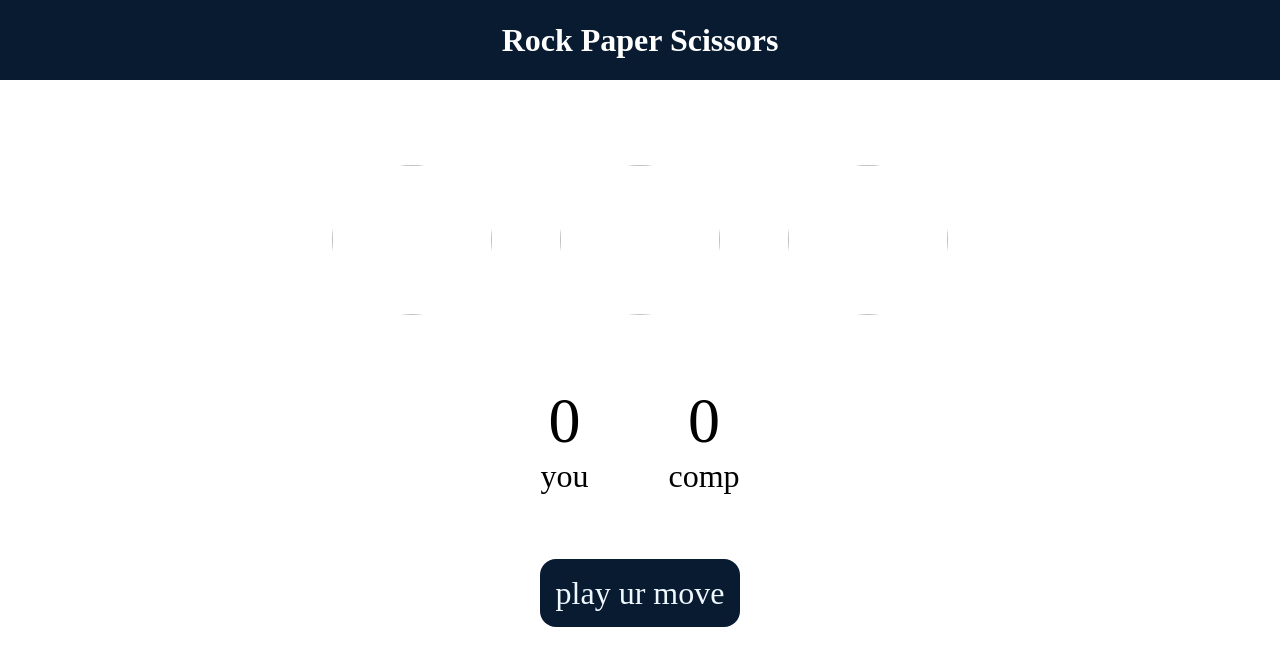
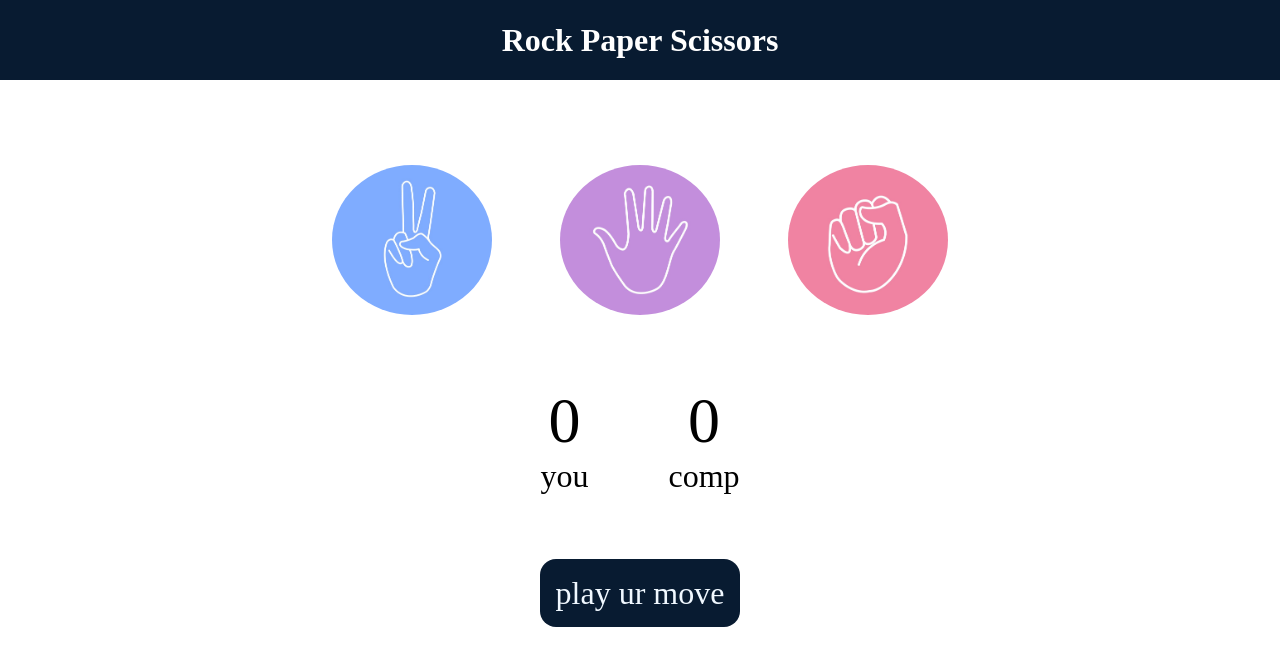
Before and after one commit to Dhanushetty96/Rock-Paper-Scissors-game, a plain HTML site: page index.html in a window 1280 px wide. Drawn offline with Linux system fonts and the light colour scheme.

Commit message:
Update index.html

```diff
--- a/index.html
+++ b/index.html
@@ -11,13 +11,13 @@
  <h1> Rock Paper Scissors</h1>
 <div class="choices">
   <div class="choice"id="rock">
-    <img src="./images/rock.jpg">
+    <img src="rock.jpg">
   </div>
    <div class="choice"id="paper">
-    <img src="./images/paper.jpg">
+    <img src="paper.jpg">
   </div>
    <div class="choice" id="scissors">
-    <img src="./images/scissors.jpg">
+    <img src="scissors.jpg">
   </div>
   </div>
   <div class="scoreboard">
```
